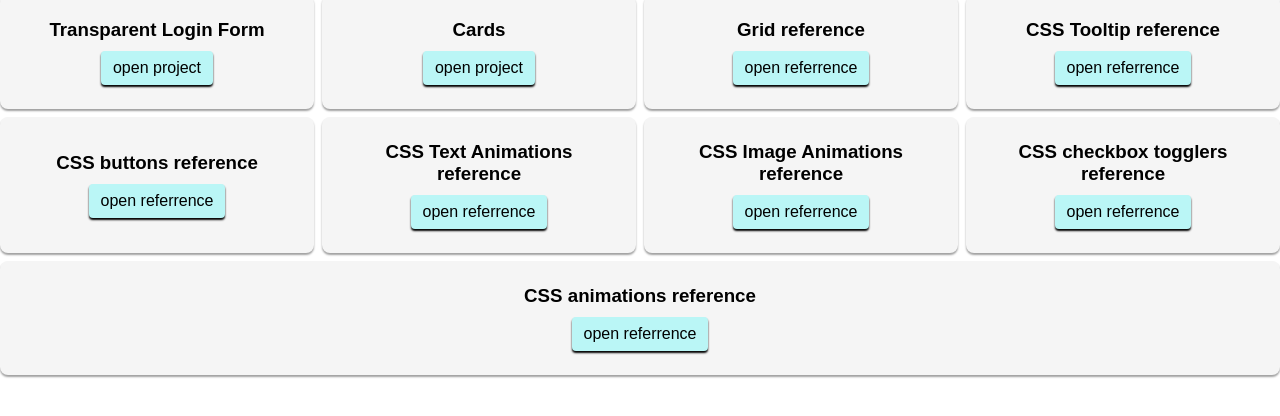
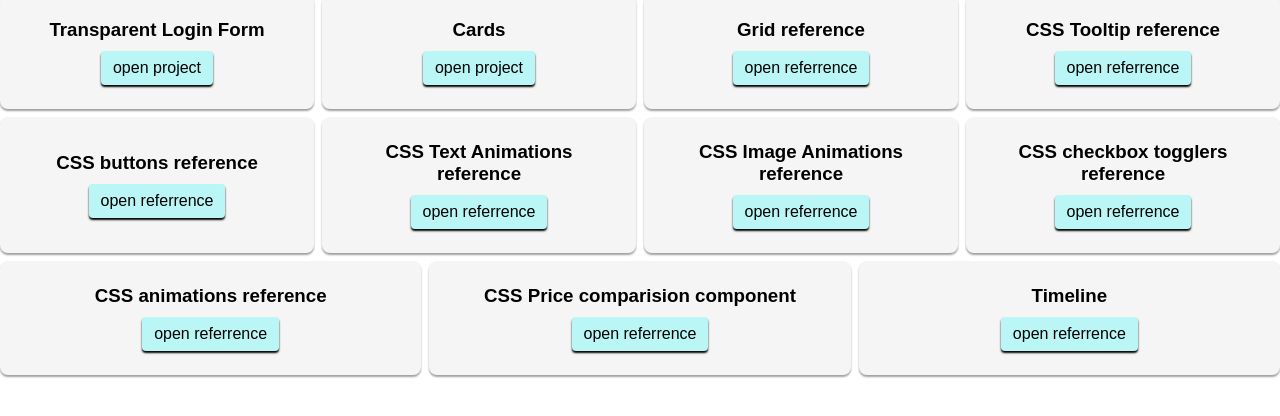
Before and after one commit to MohdAmanShah/learning-projects, a plain HTML site: page index.html in a window 1280 px wide. Shown: the part 42-458 px from the top of the page. Drawn offline with Linux system fonts and the light colour scheme.

Commit message:
updated index.html with links to timeline and price comparator components

```diff
--- a/index.html
+++ b/index.html
@@ -90,6 +90,14 @@
         <h3>CSS animations reference</h3>
         <a href="./references/animations.html">open referrence</a>
       </div>
+      <div class="project">
+        <h3>CSS Price comparision component</h3>
+        <a href="./PriceComparisionComponent/pricecomparision.html">open referrence</a>
+      </div>
+      <div class="project">
+        <h3>Timeline </h3>
+        <a href="./Timeline/timeline.html">open referrence</a>
+      </div>
     </div>
   </body>
 </html>
```
